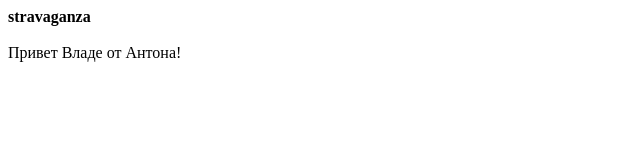
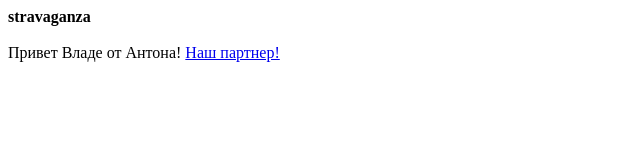
Before and after one commit to kreolsky/stravaganza, a plain HTML site: page index.html in a window 1280 px wide. Shown: the whole page, without its empty margins (0-640 px from the left). Drawn offline with Linux system fonts and the light colour scheme.

Commit message:
Update index.html

```diff
--- a/index.html
+++ b/index.html
@@ -2,3 +2,4 @@
 <b> stravaganza </b><br>
 <br>
 Привет Владе от Антона!
+<a href="https://www.ihc.ru/?ref=60794" class="t-white mar30-r">Наш партнер!</a>
```
